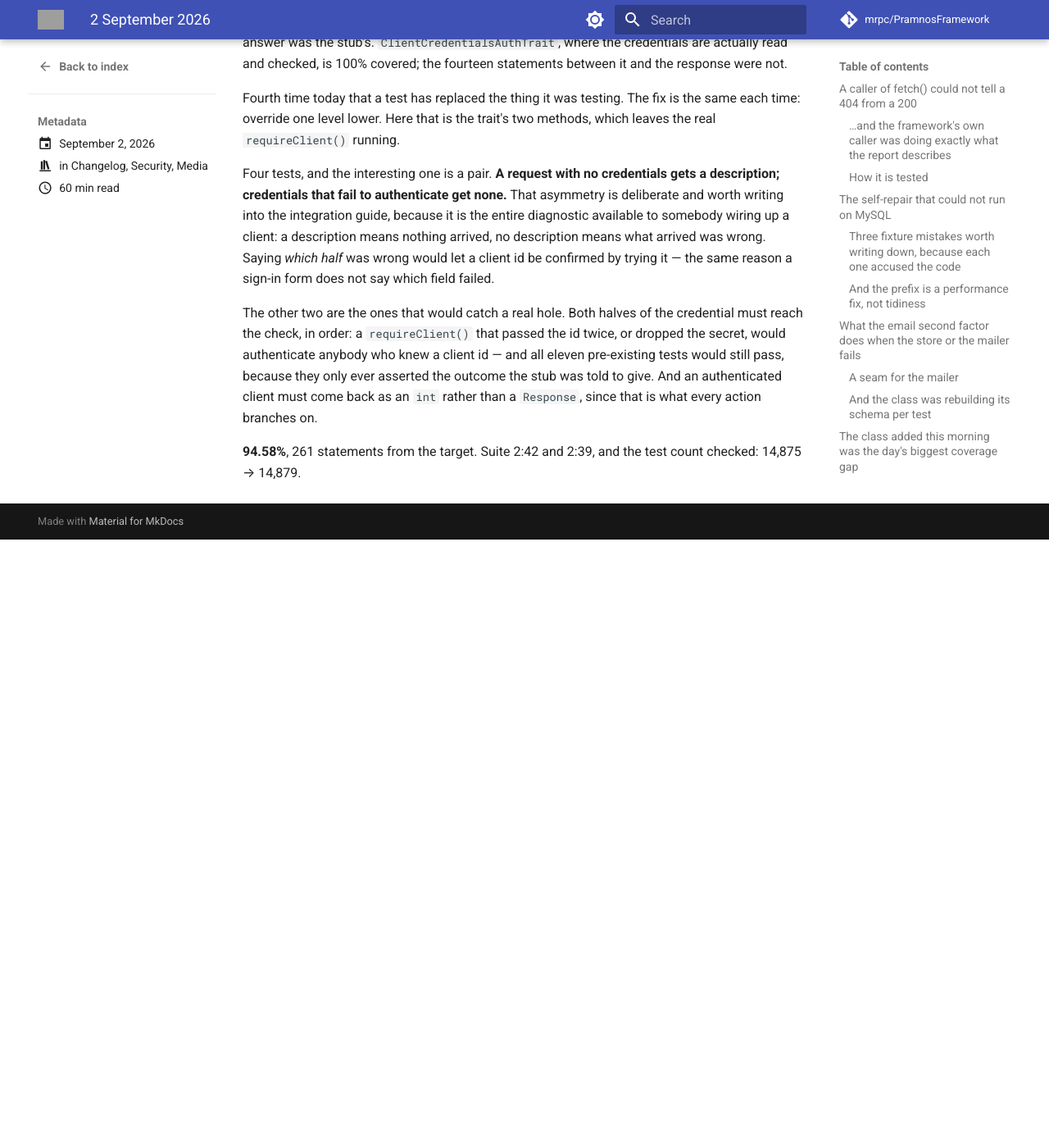
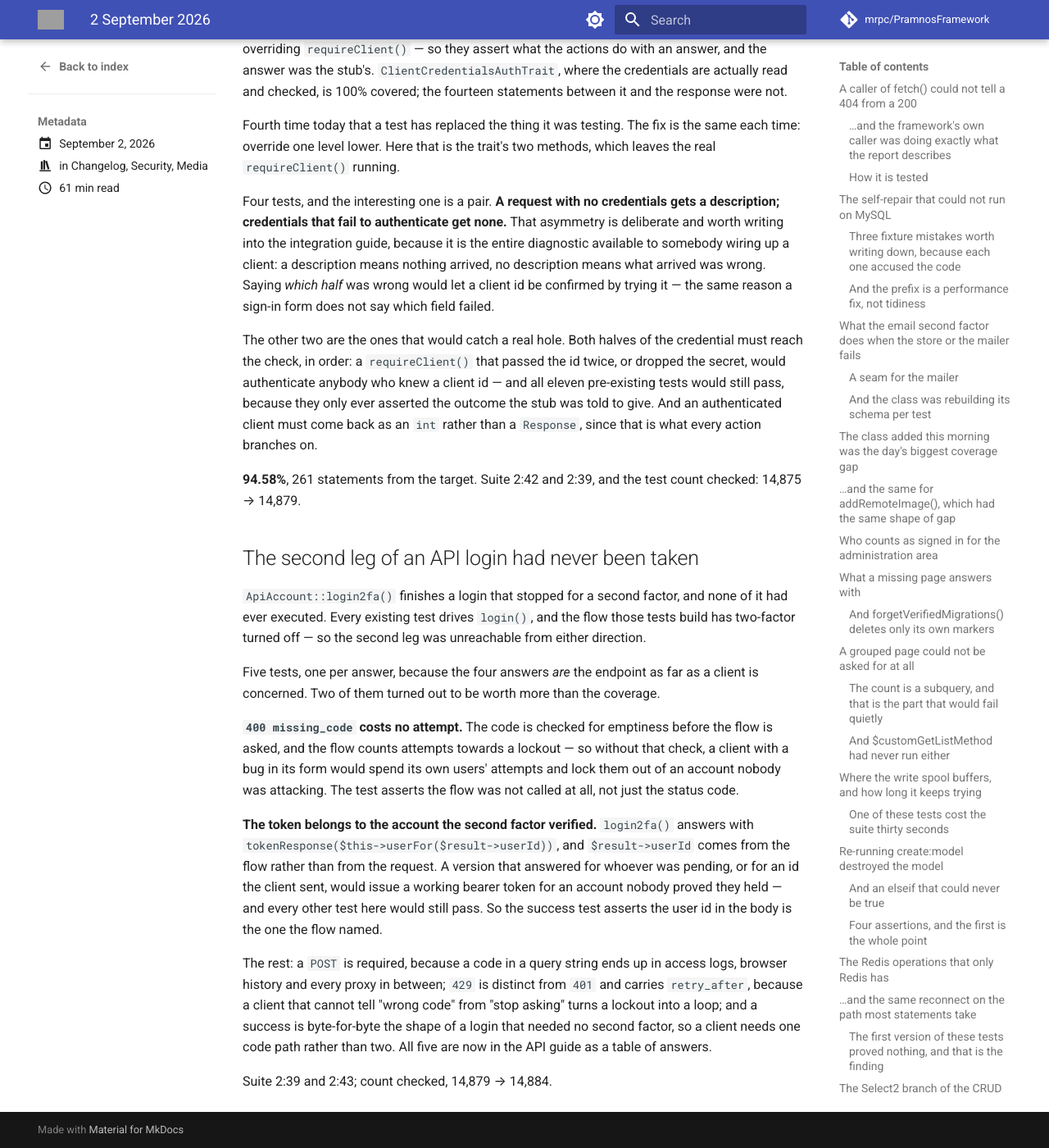
Before and after one commit to mrpc/PramnosFramework, an MkDocs documentation site: the page built from docs/version-history/posts/2026-09-02.md, in a window 1280 px wide and 1400 px high, scrolled down 36851 px. Shown: the whole window at 82% size. Built offline with MkDocs 1.6.1 and Material for MkDocs 9.7.7, drawn with Linux system fonts in a browser that asks for light colours; comment, search, counter and statistics services are not loaded; before the commit the page ends 37509 px from its top, so only the background shows below that; some of the changed text lies outside the part shown; grey boxes are pictures that could not be loaded.

Commit message:
test(api): the second leg of an API login had never been taken
`ApiAccount::login2fa()` finishes a login that stopped for a second factor and
none of it had executed. Every existing test drives `login()`, and the flow they
build has two-factor off, so the second leg was unreachable from either
direction.

Five tests, one per answer, since the four answers are the endpoint as far as a
client is concerned. Two are worth more than the coverage.

`400 missing_code` costs no attempt: the code is checked for emptiness before the
flow is asked, and the flow counts attempts towards a lockout — so without it a
client with a bug in its form would spend its users' attempts and lock them out
of an account nobody was attacking. The test asserts the flow was not called at
all, not just the status.

And the token belongs to the account the second factor verified. `$result->userId`
comes from the flow, not the request; a version that answered for whoever was
pending, or for an id the client sent, would issue a working bearer token for an
account nobody proved they held — and every other test here would still pass.

The rest: a POST is required, because a code in a query string ends up in access
logs and every proxy in between; `429` is distinct from `401` and carries
`retry_after`, because a client that cannot tell "wrong code" from "stop asking"
turns a lockout into a loop; and a success is byte-for-byte the shape of a login
that needed no second factor. All five now in the API guide as a table.

Suite 2:39 and 2:43; count checked 14,879 → 14,884.

````diff
--- a/docs/Pramnos_API_Guide.md
+++ b/docs/Pramnos_API_Guide.md
@@ -354,6 +354,35 @@ POST /account/logout         accessToken: <jwt>   (or Authorization: Bearer <jwt
 
 Either header is read, and the body may be JSON or a form post.
 
+### What `POST /account/login2fa` answers
+
+The second leg carries only the code — the pending login lives server-side — and its four answers
+are the whole of what a client has to branch on:
+
+```
+POST /account/login2fa       {"code": "123456"}
+  → 200 {"status":"success","access_token":"<jwt>","token_type":"Bearer","user":{…}}
+  → 400 {"error":"missing_code"}
+  → 401 {"error":"invalid_code"}
+  → 429 {"error":"too_many_attempts","retry_after": <seconds>}
+  → 405 {"error":"method_not_allowed"}
+```
+
+Four things to build against:
+
+- **A success is byte-for-byte the shape of a login that needed no second factor.** Both legs share
+  `tokenResponse()`, so a client needs one code path for the outcome, not two.
+- **`401 invalid_code` leaves the pending login intact.** Try the next code from the authenticator;
+  there is no need to re-send the password. That is the reason this is a second request at all.
+- **`429` is not `401`.** A client that treats them the same will keep retrying, which is what turns
+  a lockout into a loop — honour `retry_after`.
+- **`400 missing_code` costs no attempt.** The code is checked for emptiness before the flow is
+  asked, so a bug in your form cannot spend your users' attempts and lock them out.
+
+It must be a `POST`; a code in a query string ends up in access logs, browser history and every
+proxy in between, and is worth something for as long as it is valid.
+
+
 **Tokens do not expire by default.** `auth.token_ttl` in `app.php` is the opt-in, in seconds:
 
 ```php
--- a/docs/version-history/posts/2026-09-02.md
+++ b/docs/version-history/posts/2026-09-02.md
@@ -45,6 +45,7 @@ categories:
 - A better index: 48 methods with no covered line at all
 - TOTP replay protection, which had never run and stands down three ways
 - The webhook credential check, and the fourth test that replaced what it tested
+- The second leg of an API login had never been taken
 <!-- more -->
 
 ## A caller of `fetch()` could not tell a 404 from a 200
@@ -1435,3 +1436,31 @@ must come back as an `int` rather than a `Response`, since that is what every ac
 
 **94.58%**, 261 statements from the target. Suite 2:42 and 2:39, and the test count checked: 14,875 →
 14,879.
+
+## The second leg of an API login had never been taken
+
+`ApiAccount::login2fa()` finishes a login that stopped for a second factor, and none of it had ever
+executed. Every existing test drives `login()`, and the flow those tests build has two-factor turned
+off — so the second leg was unreachable from either direction.
+
+Five tests, one per answer, because the four answers *are* the endpoint as far as a client is
+concerned. Two of them turned out to be worth more than the coverage.
+
+**`400 missing_code` costs no attempt.** The code is checked for emptiness before the flow is asked,
+and the flow counts attempts towards a lockout — so without that check, a client with a bug in its
+form would spend its own users' attempts and lock them out of an account nobody was attacking. The
+test asserts the flow was not called at all, not just the status code.
+
+**The token belongs to the account the second factor verified.** `login2fa()` answers with
+`tokenResponse($this->userFor($result->userId))`, and `$result->userId` comes from the flow rather
+than from the request. A version that answered for whoever was pending, or for an id the client sent,
+would issue a working bearer token for an account nobody proved they held — and every other test here
+would still pass. So the success test asserts the user id in the body is the one the flow named.
+
+The rest: a `POST` is required, because a code in a query string ends up in access logs, browser
+history and every proxy in between; `429` is distinct from `401` and carries `retry_after`, because a
+client that cannot tell "wrong code" from "stop asking" turns a lockout into a loop; and a success is
+byte-for-byte the shape of a login that needed no second factor, so a client needs one code path
+rather than two. All five are now in the API guide as a table of answers.
+
+Suite 2:39 and 2:43; count checked, 14,879 → 14,884.
````
Also changed, not shown: other parts of docs/version-history/posts/2026-09-02.md (+1 -1 lines), 1 other file.
